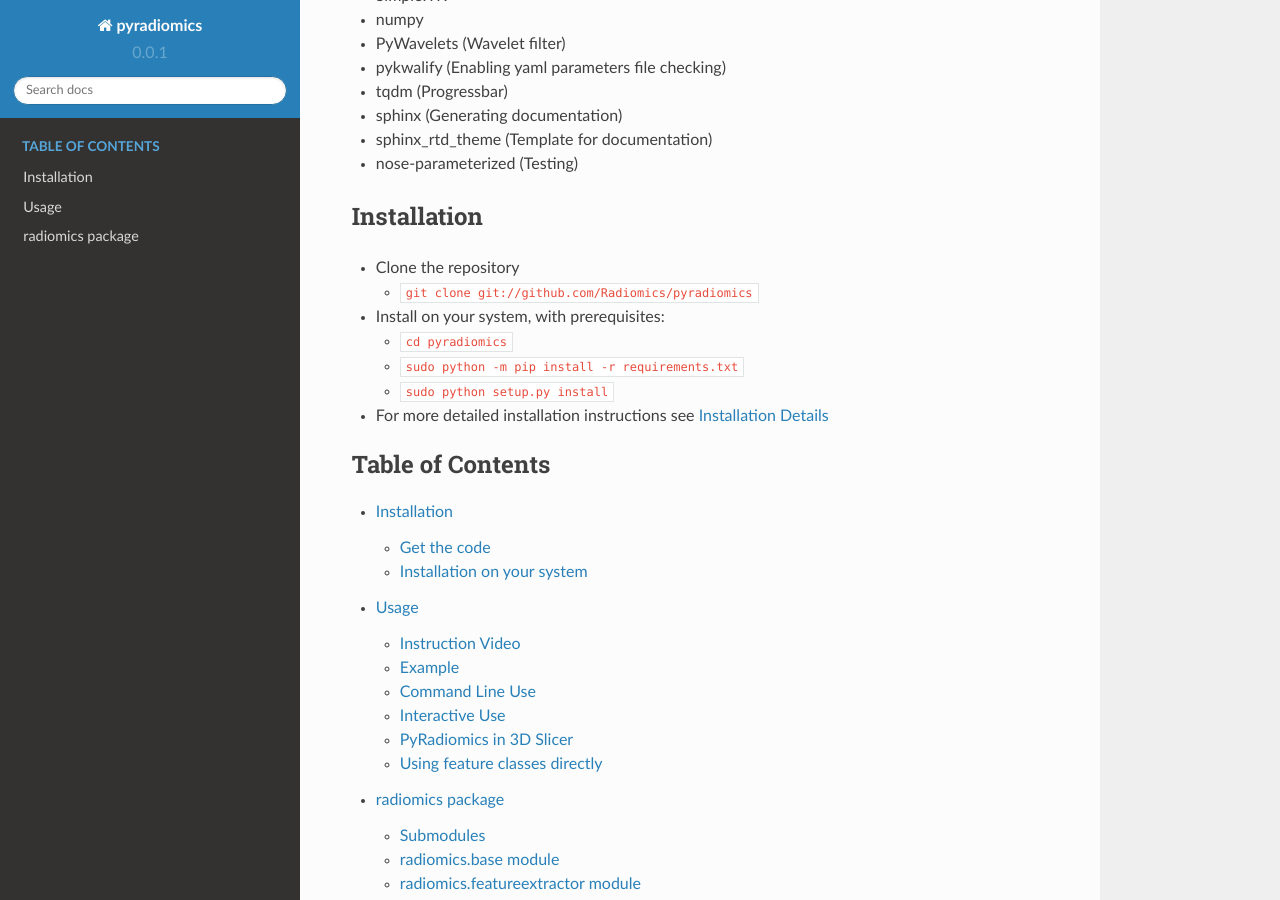
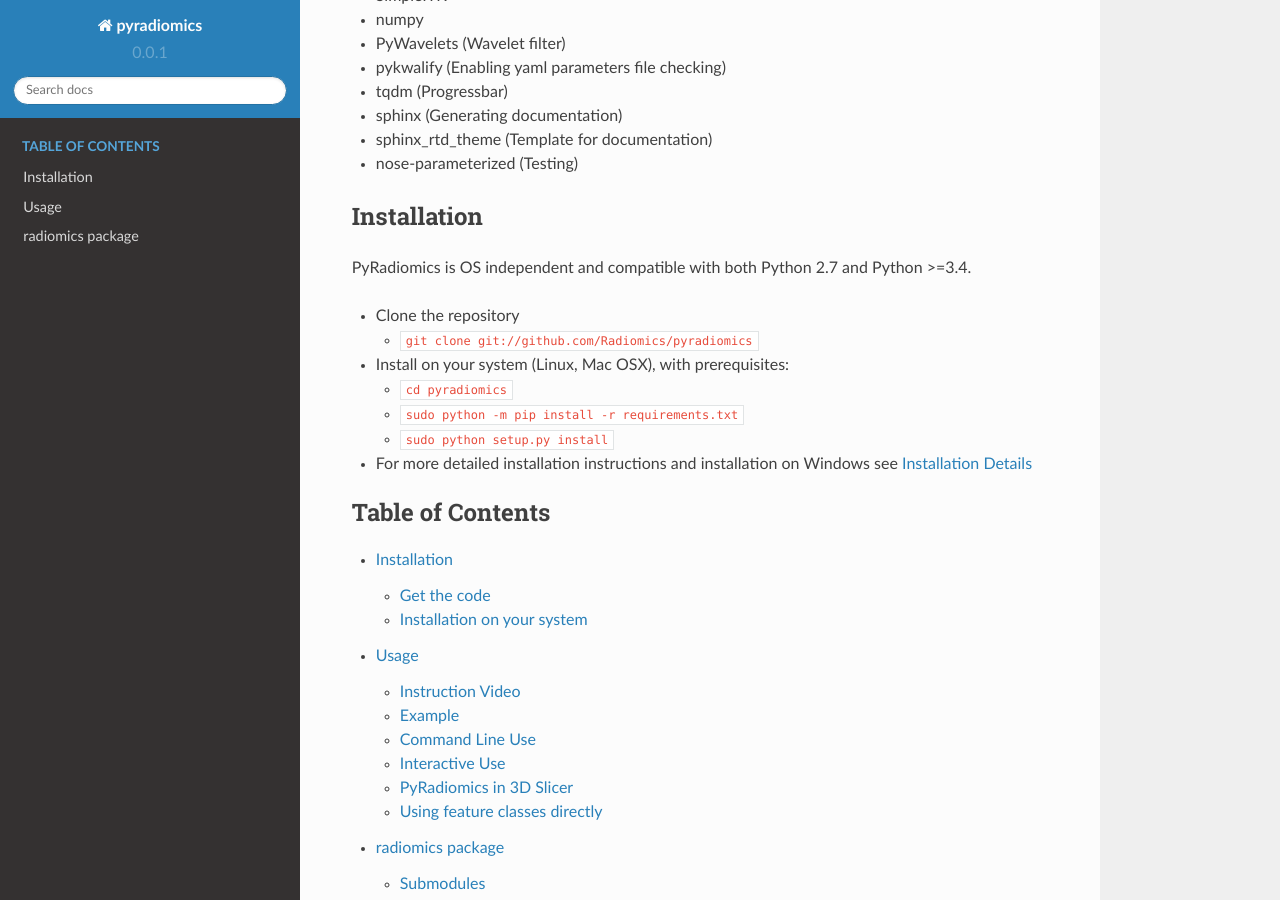
Before and after one commit to AIM-Harvard/pyradiomics, a Sphinx documentation site: the page built from docs/index.rst, in a window 1280 px wide and 900 px high, scrolled down 1249 px. Built offline with Sphinx 7.4.7 and the Read the Docs theme 2.0.0, drawn with Linux system fonts in a browser that asks for light colours.

Commit message:
STYL: Update Readme
Update ReadMe and documentation to reflect recent changes (new version number, integrate C extensions, Python 3 compatibility).

```diff
--- a/docs/index.rst
+++ b/docs/index.rst
@@ -65,17 +65,20 @@
 Installation
 ------------
 
+PyRadiomics is OS independent and compatible with both Python 2.7 and Python >=3.4.
+
 * Clone the repository
 
   * ``git clone git://github.com/Radiomics/pyradiomics``
 
-* Install on your system, with prerequisites:
+* Install on your system (Linux, Mac OSX), with prerequisites:
 
   * ``cd pyradiomics``
   * ``sudo python -m pip install -r requirements.txt``
   * ``sudo python setup.py install``
 
-* For more detailed installation instructions see :ref:`Installation Details<installation-label>`
+* For more detailed installation instructions and installation on Windows see
+  :ref:`Installation Details<installation-label>`
 
 .. toctree::
    :maxdepth: 2
--- a/docs/installation.rst
+++ b/docs/installation.rst
@@ -8,7 +8,7 @@
 
 * Ensure you have the version control system ``git`` installed on your machine.
 
-* Ensure that you have ``python`` installed on your machine, at least version 2.7.
+* Ensure that you have ``python`` installed on your machine, at least version 2.7 or 3.4.
 
 * Clone the repository:
 
--- a/setup.py
+++ b/setup.py
@@ -88,6 +88,8 @@
         'Programming Language :: C',
         'Programming Language :: Python :: 2',
         'Programming Language :: Python :: 2.7',
+        'Programming Language :: Python :: 3.4',
+        'Programming Language :: Python :: 3.5',
         'Topic :: Scientific/Engineering :: Bio-Informatics',
     ],
 
```
Also changed, not shown: README.md (+8 -5 lines).
